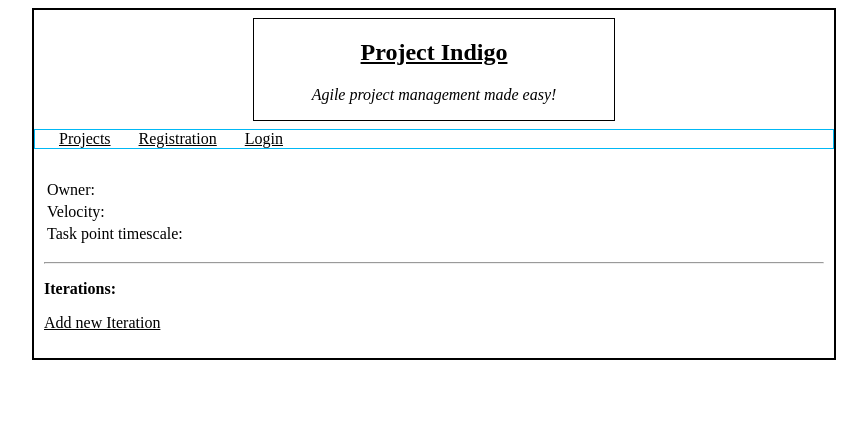
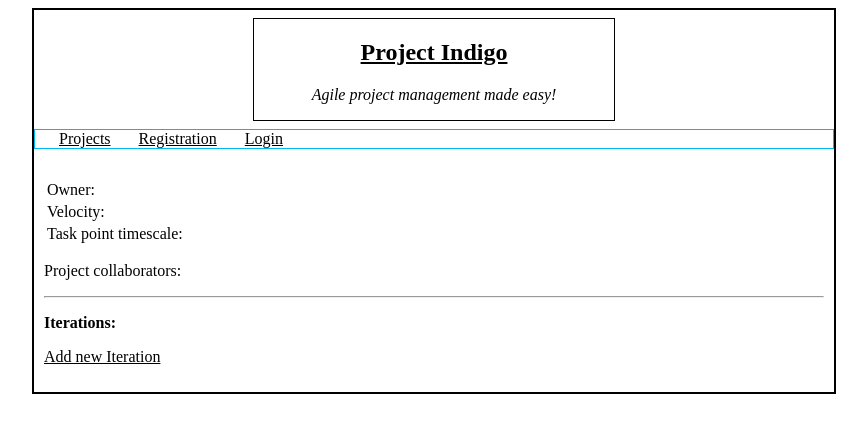
Before and after one commit to mterry/Indigo, a Django app: template templates/project_detail.html in a window 1280 px wide. Shown: the top 433 px of the page, without its empty margins (206-1073 px from the left). Run offline with Django 3.2, Linux system fonts and the light colour scheme; the template is opened without the code that fills it, so the values that code supplies are empty.

Commit message:
Added: User can now associate them selves with a project if they aren't already
Fixed: Some url routing issues with /project/ and its filters are fixed.

```diff
--- a/templates/project_detail.html
+++ b/templates/project_detail.html
@@ -21,6 +21,11 @@
 		</tr>
 	</table>
 
+  {% if user.is_authenticated and user.id not in project.get_collaborators %}
+  <a href="/indigo/project/{{project.id}}/associate/">Associate with</a>
+  {% endif %}
+
+  <p>Project collaborators:</p>
 	<ul>
 		{% for user in project.collaborators.all %}
 		<li>{{ user.username }}</li>
--- a/urls.py
+++ b/urls.py
@@ -19,7 +19,10 @@ project_patterns = patterns('indigo.views',
 
 	url(r'^(?P<project_id>\d+)/$', 'project_detail'),
 	url(r'^add/$', 'create_project'),
-	url(r'^(?P<filter_type>\w*)$', 'project_list'),
+
+  url(r'^$', 'project_list'),
+	url(r'^(?P<filter_type>\w*)/$', 'project_list'),
+	url(r'^(?P<project_id>\d+)/associate/$', 'project_associate'),
 )
 
 urlpatterns = patterns('indigo.views',
```
Also changed, not shown: views.py (+10 -0 lines).
